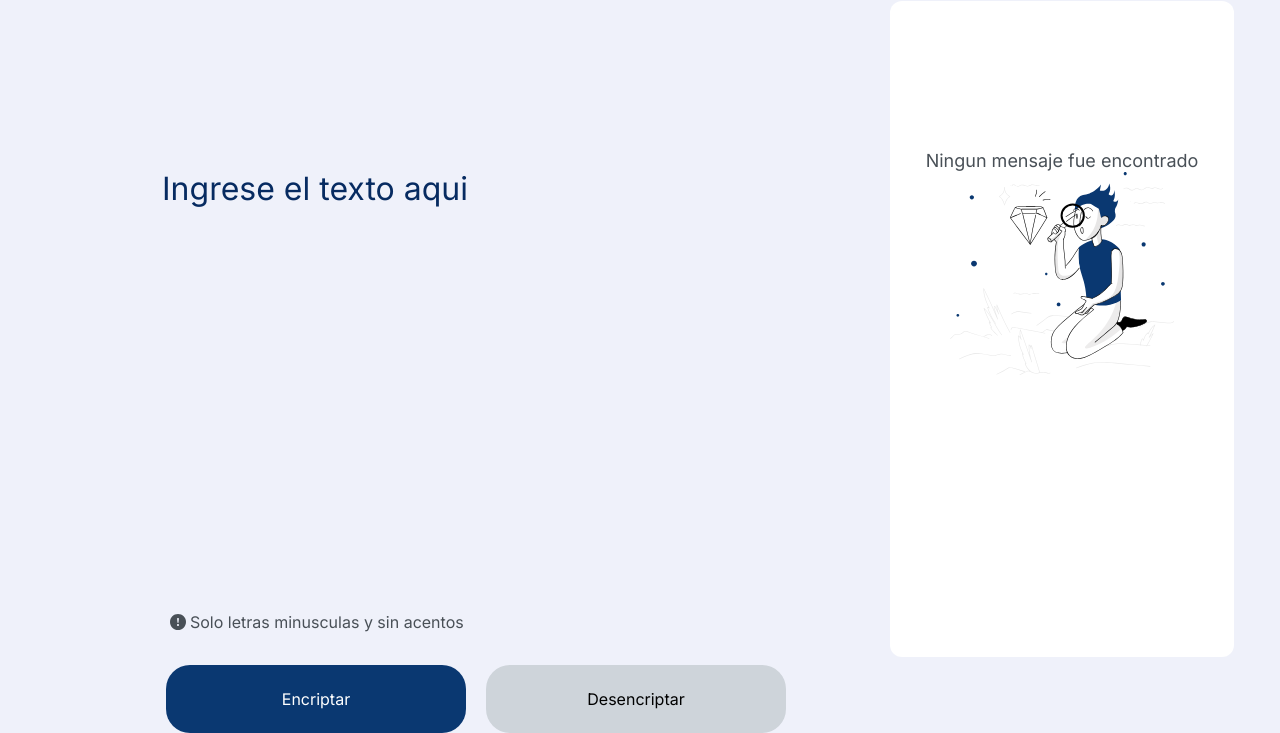
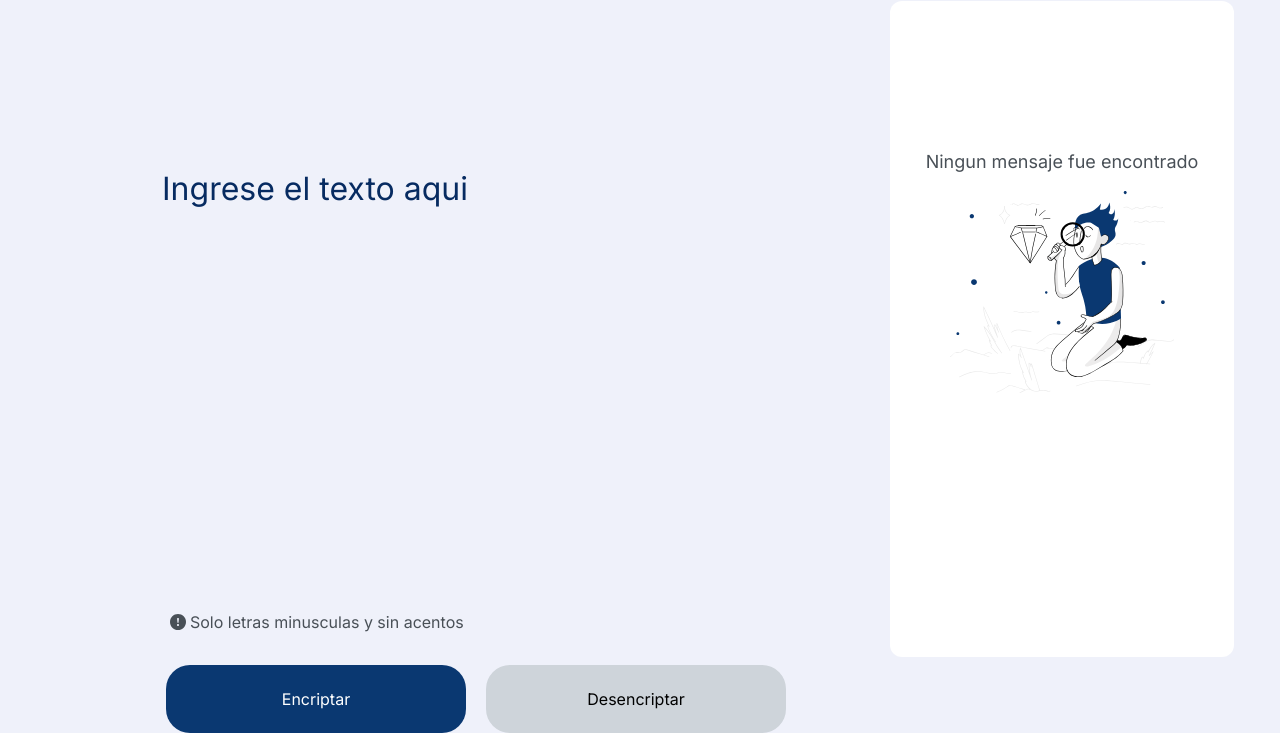
Before and after one commit to LuisCFunes/Challenge-Encriptador-AluraLatam, a plain HTML site: page index.html in a window 1280 px wide. Shown: the part 90-823 px from the top of the page. Drawn offline with Linux system fonts and the light colour scheme.

Commit message:
fix problem with the img persona

```diff
--- a/index.html
+++ b/index.html
@@ -3,8 +3,9 @@
   <head>
     <meta charset="UTF-8" />
     <meta name="viewport" content="width=device-width, initial-scale=1.0" />
+    <meta name="description" content="Encriptador de palabras">
+    <link rel="stylesheet" href="./normalize.css" />
     <link rel="stylesheet" href="./style.css" />
-    <link rel="stylesheet" href="./normalize.css" />
     <link rel="preconnect" href="https://fonts.googleapis.com" />
     <link rel="preconnect" href="https://fonts.gstatic.com" crossorigin />
     <link
@@ -79,9 +80,10 @@
       </div>
 
       <section id="text-result" class="text-center">
-        <p id="result">Ningun mensaje fue encontrado
+        <div id="result">
+          <p>Ningun mensaje fue encontrado</p>
           <img src="./img/Muñeco.svg" alt="Persona buscando con una lupa">
-        </p>
+        </div>
         <button id="btn-copy" onclick="copyContent()">Copiar</button>
       </section>
     </main>
--- a/style.css
+++ b/style.css
@@ -18,7 +18,8 @@
 
 body {
   background-color: var(--light-blue-200);
-  font-family: "Inter";
+  font-family: "Inter", system-ui;
+  font-display: swap;
   min-height: 100vh;
 }
 
@@ -37,6 +38,7 @@ button {
 
 img {
   max-width: 70%;
+  max-height: 250px;
 }
 
 .flex {
@@ -142,9 +144,12 @@ header {
 }
 
 #result {
+  margin: auto 0px;
+}
+
+#result p {
+  text-align: center;
   font-size: 18px;
-  text-align: center;
-  margin: auto 0px;
 }
 
 @media (max-width: 1024px) {
```
